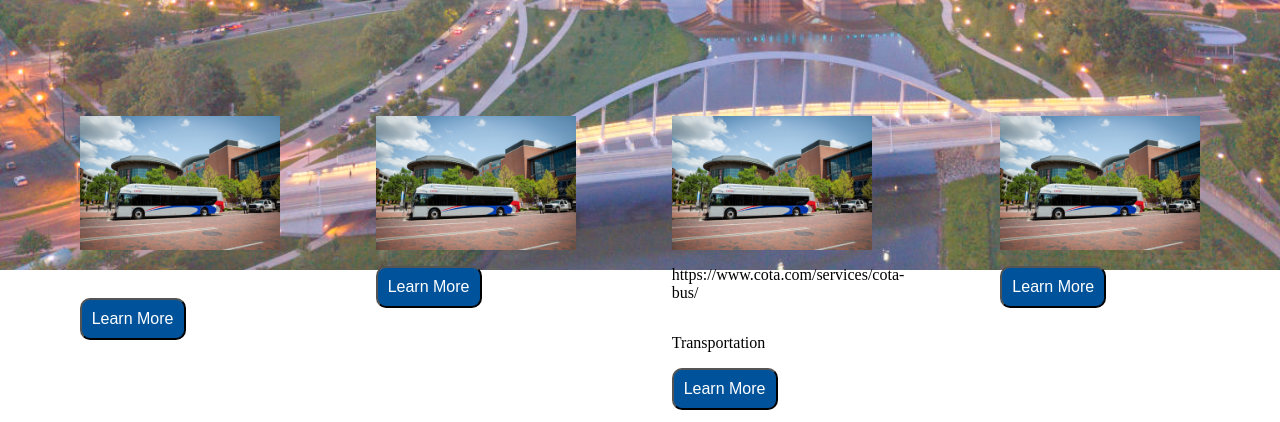
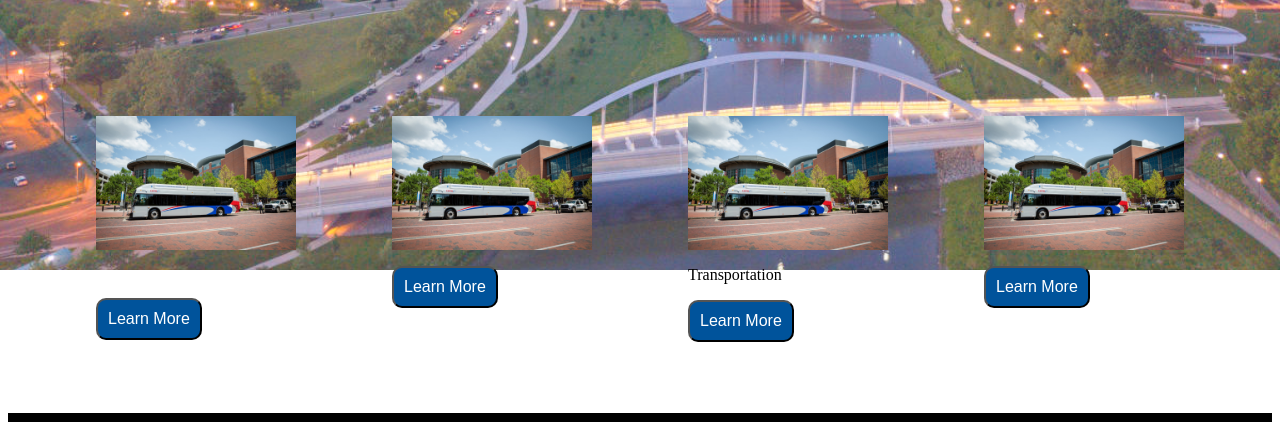
Before and after one commit to loner-Cat21/Ohio-finalProject, a website: page media/index.html in a window 1280 px wide. Shown: the part 530-952 px from the top of the page. Drawn offline with nearby package versions, Linux system fonts and the light colour scheme.

Commit message:
Update index.html

```diff
--- a/media/index.html
+++ b/media/index.html
@@ -61,8 +61,6 @@
       <div class="card">
         <div class="cardImage">
           <img class="imgcard"src="../images/COTA.jpg">
-          <p>https://www.cota.com/services/cota-bus/</p>
-
         </div>
         <div class="cardButton">
           <p class="cardText">Transportation
```
